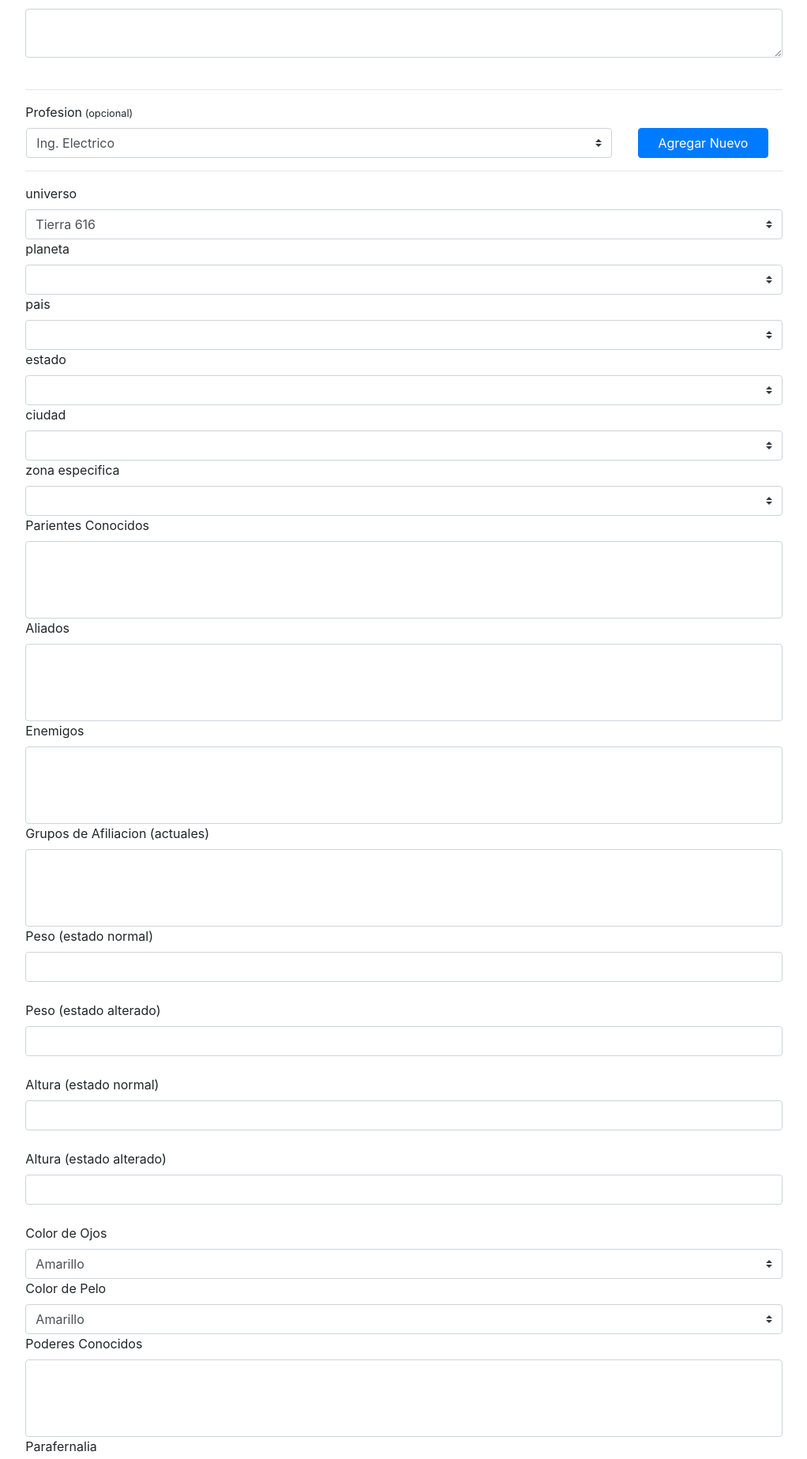
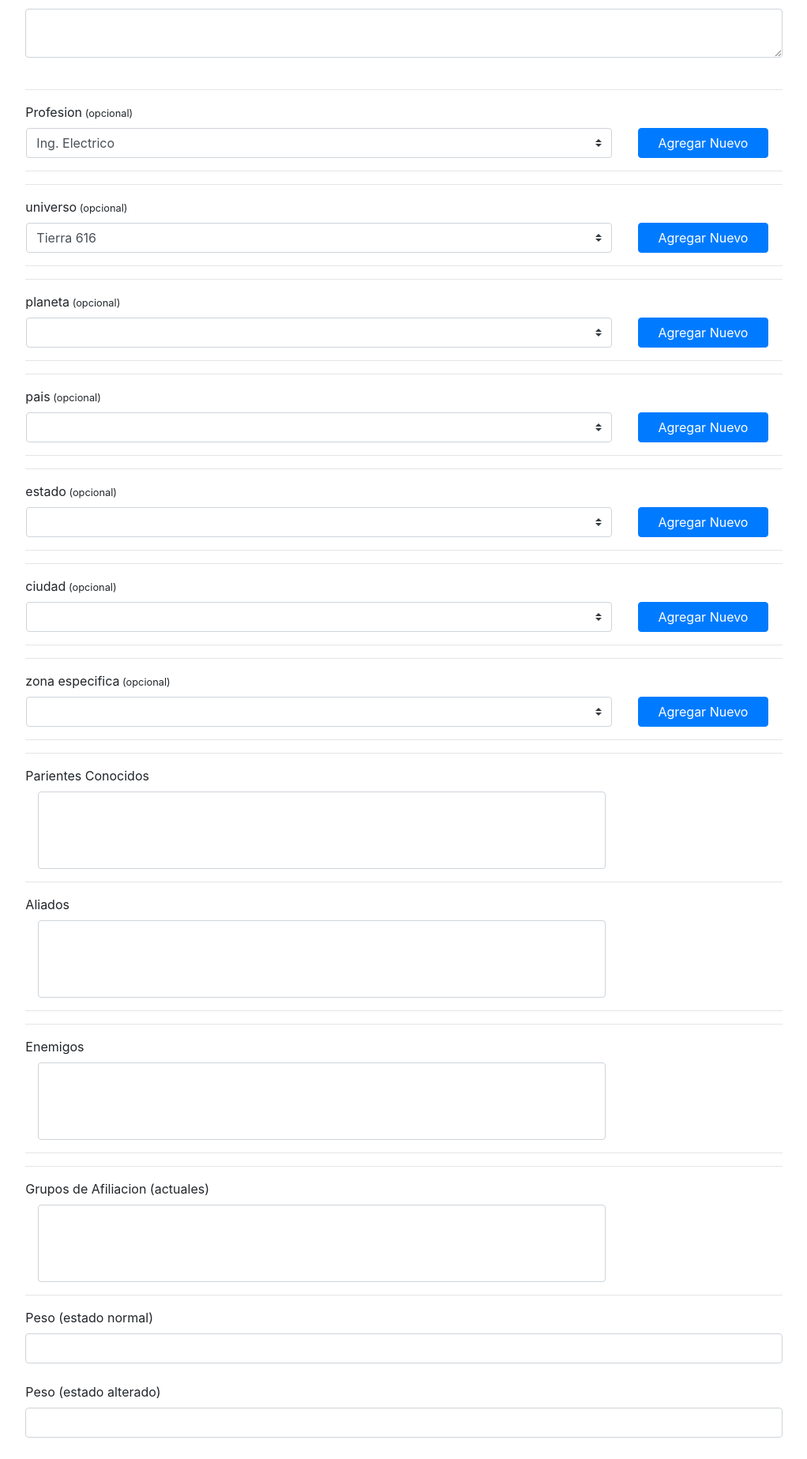
Before and after one commit to tomas9807/BD, a Flask app: page /personajes in a window 1280 px wide, after a click on "Si". Shown: the part 610-2457 px from the top of the page at 79% size, without its empty margins (235-1257 px from the left). Run offline with Flask 2, Linux system fonts and the light colour scheme; data comes from the database, SQL or seed files in the repository; lists and menus that the app fills with data are empty; some libraries are stand-ins or nearby versions.

Commit message:
working universo and planeta good

```diff
--- a/src/marvel_app/templates/new.html
+++ b/src/marvel_app/templates/new.html
@@ -3,6 +3,58 @@
 
 {% block content %}
 
+
+<!-- Modal nombre y descripcion-->
+<div class="modal fade" id="exampleModalCenter" tabindex="-1" role="dialog" aria-labelledby="exampleModalCenterTitle" aria-hidden="true">
+    <div class="modal-dialog modal-dialog-centered" role="document">
+      <div class="modal-content">
+        <div class="modal-header">
+          <h5 class="modal-title" id="exampleModalCenterTitle">Agregar  </h5>
+          <button type="button" class="close" data-dismiss="modal" aria-label="Close">
+            <span aria-hidden="true">&times;</span>
+          </button>
+        </div>
+        <div class="modal-body" id="modal-body">
+          <input type="text" name="insert_info" id="modal_nombre" class="form-control" placeholder="Nombre">
+          <input type="text" class="form-control" placeholder="Descripcion(opcional)" id='modal_descripcion'>
+          <div id='select_parafernalia'>
+            Tipo: <br>
+            <select class='form-control'>
+              <option value='1'> Arma </option>  <option value='2'> Armadura </option>  <option value='3'> Otro </option>
+            </select>
+            </div>
+
+        </div>
+        <div class="modal-footer">
+          <button type="button" class="btn btn-secondary" data-dismiss="modal">Cerrar</button>
+          <button type="button" class="btn btn-primary" onclick="modal_handler()">Aceptar</button>
+        </div>
+      </div>
+    </div>
+  </div>
+
+
+
+
+
+
+
+<script>
+var button_modal_name_clicked;
+
+function set_modal(str){
+  button_modal_name_clicked = str;
+  document.getElementById("exampleModalCenterTitle").innerHTML = 'Agregar '  + str;
+  if (str=='parafernalia'){
+   document.getElementById("select_parafernalia").style.display = 'initial';
+  }
+  else {
+    document.getElementById("select_parafernalia").style.display = 'none';
+  }
+}
+
+
+</script>
 
 <form action="{{url_for('personajes',keyword='new')}}" method='post' class="container form" >
     {{ form.hidden_tag() }}
@@ -78,38 +130,149 @@
               <br>
       {{form.otros_alias.label}} {{form.otros_alias()}} <br>
       <hr>
-      <div class='row'>
+      <div class='row' id="row_profesion">
 
         <div class="col-sm-12">{{form.profesion.label}}<small> (opcional)</small></div>
         {{form.profesion(class="custom-select ml-3 col-sm-9")}}
-        <button type="button" class="btn btn-primary mx-auto col-sm-2" data-toggle="modal" data-target="#exampleModalCenter">
+        <button type="button" onclick="set_modal('profesion')" class="btn btn-primary mx-auto col-sm-2 h-50 justify-content-center align-self-center" s data-toggle="modal" data-target="#exampleModalCenter">
+            Agregar Nuevo
+          </button>
+      </div>
+      <hr>
+
+      <hr>
+      <div class='row'>
+
+        <div class="col-sm-12">{{form.lugar_nacimiento_universo.label}}<small> (opcional)</small></div>
+        {{form.lugar_nacimiento_universo(class="custom-select ml-3 col-sm-9")}}
+        <button type="button" onclick="set_modal('universo')" class="btn btn-primary mx-auto col-sm-2 h-50 justify-content-center align-self-center" data-toggle="modal" data-target="#exampleModalCenter">
+            Agregar Nuevo
+          </button>
+      </div>
+      <hr>
+
+      <hr>
+      <div class='row'>
+
+        <div class="col-sm-12">{{form.lugar_nacimiento_planeta.label}}<small> (opcional)</small></div>
+        {{form.lugar_nacimiento_planeta(class="custom-select ml-3 col-sm-9")}}
+        <button type="button" id="btn_planeta" onclick="set_modal('planeta')" class="btn btn-primary mx-auto col-sm-2 h-50 justify-content-center align-self-center" data-toggle="modal" data-target="#exampleModalCenter">
+            Agregar Nuevo
+          </button>
+      </div>
+      <hr>
+
+      <hr>
+      <div class='row'>
+
+        <div class="col-sm-12">{{form.lugar_nacimiento_pais.label}}<small> (opcional)</small></div>
+        {{form.lugar_nacimiento_pais(class="custom-select ml-3 col-sm-9")}}
+        <button type="button" id="btn_pais" onclick="set_modal('pais')" class="btn btn-primary mx-auto col-sm-2 h-50 justify-content-center align-self-center" data-toggle="modal" data-target="#exampleModalCenter">
+            Agregar Nuevo
+          </button>
+      </div>
+      <hr>
+
+      <hr>
+      <div class='row'>
+
+        <div class="col-sm-12">{{form.lugar_nacimiento_estado.label}}<small> (opcional)</small></div>
+        {{form.lugar_nacimiento_estado(class="custom-select ml-3 col-sm-9")}}
+        <button type="button" id="btn_estado" onclick="set_modal('estado')" class="btn btn-primary mx-auto col-sm-2 h-50 justify-content-center align-self-center" data-toggle="modal" data-target="#exampleModalCenter">
             Agregar Nuevo
           </button>
       </div>
       <hr>
 
 
-      {{form.lugar_nacimiento_universo.label}} {{form.lugar_nacimiento_universo()}} <br>
-      {{form.lugar_nacimiento_planeta.label}} {{form.lugar_nacimiento_planeta()}} <br>
-      {{form.lugar_nacimiento_pais.label}} {{form.lugar_nacimiento_pais()}} <br>
-      {{form.lugar_nacimiento_estado.label}} {{form.lugar_nacimiento_estado()}} <br>
-      {{form.lugar_nacimiento_ciudad.label}} {{form.lugar_nacimiento_ciudad()}} <br>
-      {{form.lugar_nacimiento_zona_especifica.label}} {{form.lugar_nacimiento_zona_especifica()}} <br>
+      <hr>
+      <div class='row'>
+
+        <div class="col-sm-12">{{form.lugar_nacimiento_ciudad.label}}<small> (opcional)</small></div>
+        {{form.lugar_nacimiento_ciudad(class="custom-select ml-3 col-sm-9")}}
+        <button type="button" id="btn_ciudad" onclick="set_modal('ciudad')" class="btn btn-primary mx-auto col-sm-2 h-50 justify-content-center align-self-center" data-toggle="modal" data-target="#exampleModalCenter">
+            Agregar Nuevo
+          </button>
+      </div>
+      <hr>
+
+      <hr>
+      <div class='row'>
+
+        <div class="col-sm-12">{{form.lugar_nacimiento_zona_especifica.label}}<small> (opcional)</small></div>
+        {{form.lugar_nacimiento_zona_especifica(class="custom-select ml-3 col-sm-9")}}
+        <button type="button" id="btn_zona" onclick="set_modal('zona especifica')" class="btn btn-primary mx-auto col-sm-2 h-50 justify-content-center align-self-center" data-toggle="modal" data-target="#exampleModalCenter">
+            Agregar Nuevo
+          </button>
+      </div>
+      <hr>
+
+      <hr>
+
+
+        {{form.parientes.label}} <br>
+        {{form.parientes(class="custom-select ml-3 col-sm-9")}}
+
+
+      <hr>
+
+
+       {{form.aliados.label}} <br>
+        {{form.aliados(class="custom-select ml-3 col-sm-9")}}
+
+
+      <hr>
+
+      <hr>
+
+
+        {{form.enemigos.label}} <br>
+        {{form.enemigos(class="custom-select ml-3 col-sm-9")}}
+
+
+      <hr>
+
+      <hr>
+
+
+        {{form.afiliacion.label}} <br>
+        {{form.afiliacion(class="custom-select ml-3 col-sm-9")}}
+
+
+      <hr>
 
 
 
-      {{form.parientes.label}} {{form.parientes()}} <br>
-      {{form.aliados.label}} {{form.aliados()}} <br>
-      {{form.enemigos.label}} {{form.enemigos()}} <br>
-      {{form.afiliacion.label}} {{form.afiliacion()}} <br>
+
+
       {{form.peso1.label}} {{form.peso1()}} <br>
       {{form.peso2.label}} {{form.peso2()}} <br>
       {{form.altura1.label}} {{form.altura1()}} <br>
       {{form.altura2.label}} {{form.altura2()}} <br>
+
       {{form.color_ojos.label}} {{form.color_ojos()}} <br>
       {{form.color_pelo.label}} {{form.color_pelo()}} <br>
-      {{form.poderes.label}} {{form.poderes()}} <br>
-      {{form.parafernalia.label}} {{form.parafernalia()}} <br>
+
+      <hr>
+      <div class='row'>
+
+        <div class="col-sm-12">{{form.poderes.label}}<small> (opcional)</small></div>
+        {{form.poderes(class="custom-select ml-3 col-sm-9")}}
+        <button type="button" onclick="set_modal('poder')" class="btn btn-primary mx-auto col-sm-2 h-50 justify-content-center align-self-center" data-toggle="modal" data-target="#exampleModalCenter">
+            Agregar Nuevo
+          </button>
+      </div>
+      <hr>
+      <hr>
+      <div class='row'>
+
+        <div class="col-sm-12">{{form.parafernalia.label}}<small> (opcional)</small></div>
+        {{form.parafernalia(class="custom-select ml-3 col-sm-9")}}
+        <button type="button" onclick="set_modal('parafernalia')" class="btn btn-primary mx-auto col-sm-2 h-50 justify-content-center align-self-center" data-toggle="modal" data-target="#exampleModalCenter">
+            Agregar Nuevo
+          </button>
+      </div>
+      <hr>
 
 
 
@@ -130,27 +293,7 @@
 
 
 
-      <!-- Modal -->
-      <div class="modal fade" id="exampleModalCenter" tabindex="-1" role="dialog" aria-labelledby="exampleModalCenterTitle" aria-hidden="true">
-        <div class="modal-dialog modal-dialog-centered" role="document">
-          <div class="modal-content">
-            <div class="modal-header">
-              <h5 class="modal-title" id="exampleModalCenterTitle">Agregar Nueva Profesion</h5>
-              <button type="button" class="close" data-dismiss="modal" aria-label="Close">
-                <span aria-hidden="true">&times;</span>
-              </button>
-            </div>
-            <div class="modal-body">
-              <input type="text" name="insert_info" id="modal_nombre" class="form-control" placeholder="Nombre">
-              <input type="text" class="form-control" placeholder="Descripcion(opcional)" id='modal_descripcion'>
-            </div>
-            <div class="modal-footer">
-              <button type="button" class="btn btn-secondary" data-dismiss="modal">Cerrar</button>
-              <button type="button" class="btn btn-primary" onclick="send_info()">Aceptar</button>
-            </div>
-          </div>
-        </div>
-      </div>
+
 
 
   </div>
@@ -179,20 +322,67 @@
 {% block custom_js %}
 <script>
 
+   function modal_handler(){
+
+    let nombre = document.getElementById('modal_nombre');
+    let descripcion = document.getElementById('modal_descripcion');
+    let url = '/personajes/' + button_modal_name_clicked + '/';
+    let json = JSON.stringify({'nombre':nombre.value,'descripcion':descripcion.value});
+      send_ajax_call(json,url);
+     nombre.value = '';
+     descripcion.value ='';
+   }
 
 
+  function update_select_withjson(list,array){
+    let optionhtml = '';
+    //Create and append the options
+    for (var i = 0; i < array.length; i++) {
+        optionhtml += '<option value="' + array[i][0] + '">' + array[i][1] + '</option>';
 
-    function send_info(){
+    }
+    console.log(optionhtml);
+    list.innerHTML = optionhtml;
+
+  }
+
+     let list_universo = document.getElementById('lugar_nacimiento_universo');
+     let list_planeta = document.getElementById('lugar_nacimiento_planeta');
+     list_universo.onchange = function(){
+      let value = list_universo.options[list_universo.selectedIndex].value
+      let url = '/lugares/get/' + 'universo/'  + value + '/' +  'planeta' ;
+
+         if (value){
+          send_ajax_call(JSON.stringify({'nombre':value}),url,true,update_select_withjson,list_planeta);
+         }
+     };
+
+     function changeDisabledState( elm, disabled ) {
+  if ( !disabled ) {
+    elm.removeAttribute( 'disabled' );
+  }
+  else {
+    elm.setAttribute( 'disabled', disabled );
+  }
+}
+
+
+    function send_ajax_call(json,url,to_return=false,callback,list){
+
     var xmlhttp = new XMLHttpRequest();
-    xmlhttp.open("POST", "{{url_for('personajes',data_type='profesion')}}",true);
+    xmlhttp.open("POST", url,true);
     xmlhttp.setRequestHeader("Content-Type", "application/json");
+    if (to_return){
+      xmlhttp.onreadystatechange = function () {
+    if (xmlhttp.readyState === 4 && xmlhttp.status === 200) {
+        var json = JSON.parse(xmlhttp.responseText);
+        callback(list,json);
+    }
+     };
+    }
 
-    var nombre = document.getElementById('modal_nombre');
-    var descripcion = document.getElementById('modal_descripcion');
-    xmlhttp.send(JSON.stringify({'nombre':nombre.value,'descripcion':descripcion.value}));
-    nombre.value = '';
-    descripcion.value = '';
 
+    xmlhttp.send(json);
 
     }
 
@@ -203,7 +393,7 @@
     selectList.onfocus = function(){
 
       let xmlhttp = new XMLHttpRequest();
-let url = "{{url_for('personajes',data_type='profesion')}}";
+      let url = '/personajes/' + button_modal_name_clicked + '/';
 
 xmlhttp.onreadystatechange = function() {
     if (this.readyState == 4 && this.status == 200) {
--- a/src/marvel_app/views.py
+++ b/src/marvel_app/views.py
@@ -56,3 +56,18 @@ def personajes(keyword=None,data_type=None,pk=None):
 
 
     return render_template('personajes.html',title=title)
+
+def get_tipo_str(tipo):
+    tipos_geograficos = ('pais','estado','ciudad','zona')
+    return 'tipo_greografico' if tipo in tipos_geograficos else 'tipo'
+
+@app.route('/lugares/get/<tipo_padre>/<id_padre>/<tipo_hijo>',methods=['POST','GET'])
+@app.route('/lugares/get/<tipo_padre>/<id_padre>/<tipo_hijo>/<pk>',methods=['POST','GET'])
+def lugares(tipo_padre,id_padre,tipo_hijo,pk=None):
+    tipo_str_hijo = get_tipo_str(tipo_hijo)
+    if not pk:
+        data = models.select_query(f"""
+        select hijo.id,hijo.nombre from Lugar as hijo where hijo.tipo={tipo_str_hijo} and hijo.id_padre={id_padre}
+        """
+        )
+        return jsonify(data)
```
